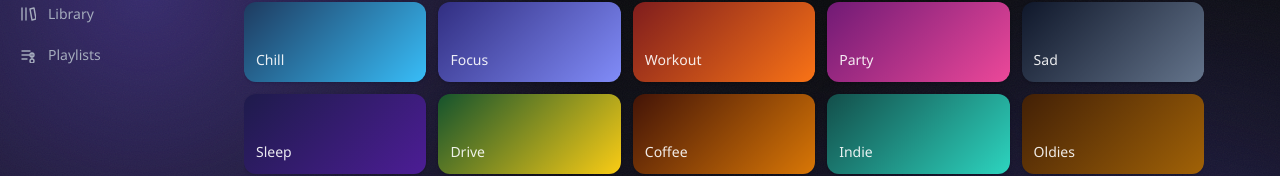
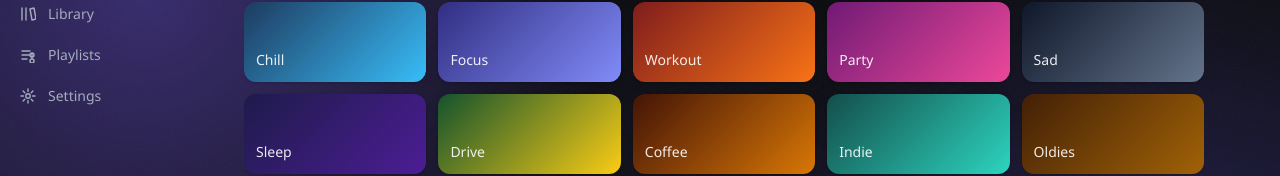
Before and after one commit to archanagaur175-glitch/Adios, a React (Vite) app: page / in a window 1280 px wide. Shown: the part 183-359 px from the top of the page. Built offline with nearby package versions, Linux system fonts and the light colour scheme.

Commit message:
feat: P18.4a Settings nav entry — sidebar/drawer gear link de-orphans /settings (battery 92/92, desktop heads unchanged)

```diff
--- a/src/components/sidebar/Sidebar.tsx
+++ b/src/components/sidebar/Sidebar.tsx
@@ -1,13 +1,15 @@
 import { NavLink } from "react-router";
 import "./sidebar.css";
 
-type IconName = "home" | "search" | "library" | "playlist";
+type IconName = "home" | "search" | "library" | "playlist" | "settings";
 
 const paths: Record<IconName, string> = {
   home: "M2 6l6-4 6 4v7a1 1 0 0 1-1 1H3a1 1 0 0 1-1-1z",
   search: "M7 12a5 5 0 1 0 0-10 5 5 0 0 0 0 10zm4 0l4 4",
   library: "M2 2v12M6 2v12M10 3l4-1 2 11-4 1z",
   playlist: "M2 4h8M2 8h8M2 12h5M12 6v6m0 0a2 2 0 1 0 0 4 2 2 0 0 0 0-4zm0-6a2 2 0 1 0 0 4 2 2 0 0 0 0-4z",
+  settings:
+    "M8 10.2a2.2 2.2 0 1 0 0-4.4 2.2 2.2 0 0 0 0 4.4zM8 1v2.4M8 12.6V15M1 8h2.4M12.6 8H15M3.1 3.1l1.7 1.7M11.2 11.2l1.7 1.7M12.9 3.1l-1.7 1.7M4.8 11.2l-1.7 1.7",
 };
 
 function Icon({ name }: { name: IconName }) {
@@ -23,6 +25,7 @@ const links: { to: string; label: string; icon: IconName; end?: boolean }[] = [
   { to: "/search", label: "Search", icon: "search" },
   { to: "/library", label: "Library", icon: "library" },
   { to: "/playlists", label: "Playlists", icon: "playlist" },
+  { to: "/settings", label: "Settings", icon: "settings" },
 ];
 
 export function Sidebar({
```
Also changed, not shown: 1 other file (tests, documents, lock files or other folders).
